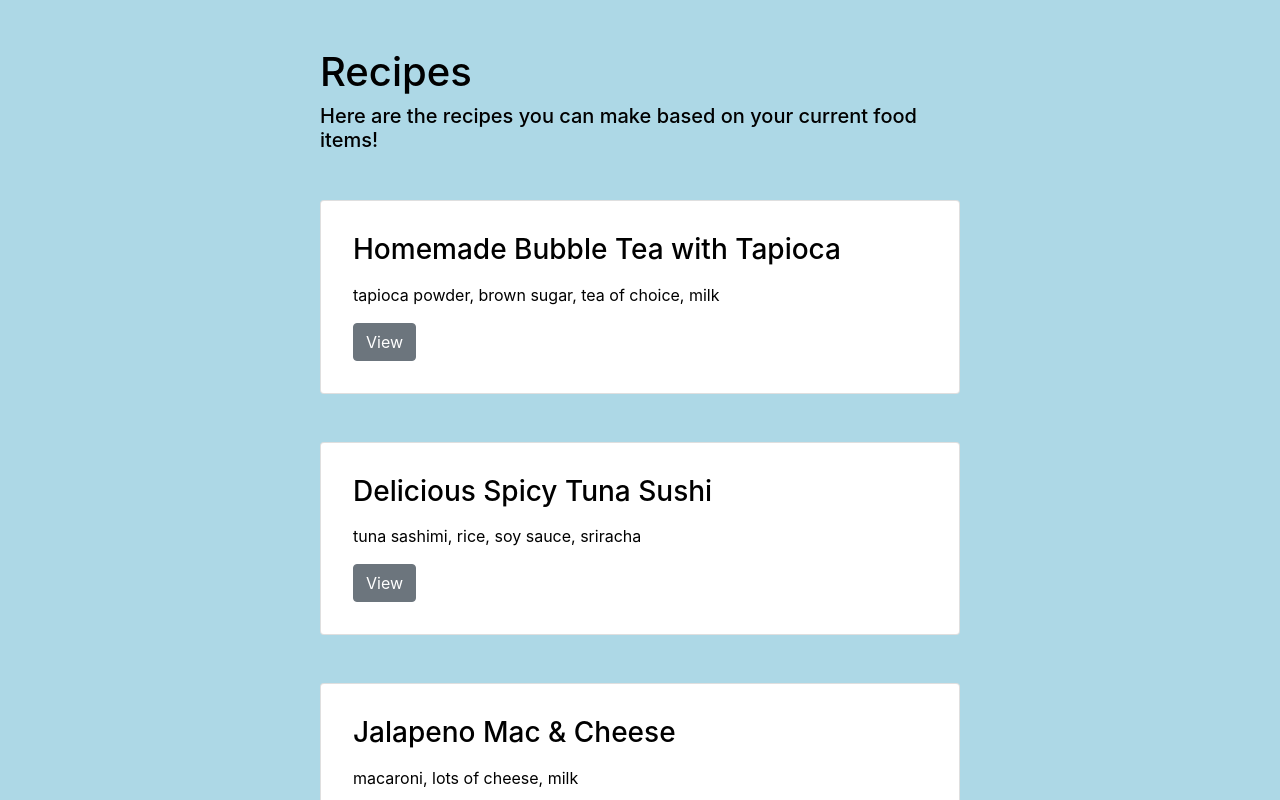
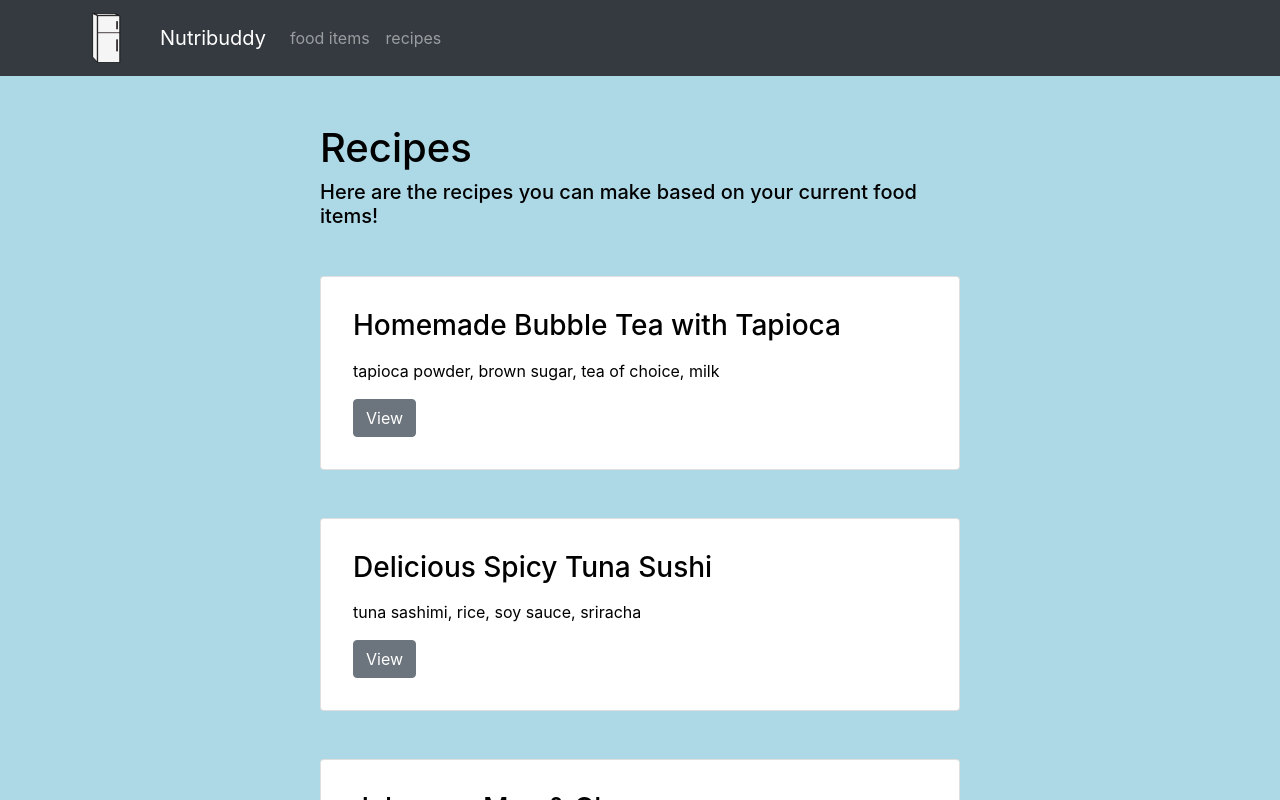
Before and after one commit to zoeyz101/htn2020, a React (Create React App) app in the folder frontend/: page /recipes in a window 1280 px wide. Shown: the top 800 px of the page. Built offline with nearby package versions, Linux system fonts and the light colour scheme.

Commit message:
logged in navbar

```diff
--- a/frontend/src/components/afterlogingNav.js
+++ b/frontend/src/components/afterlogingNav.js
@@ -0,0 +1,32 @@
+import React, { useState } from 'react';
+import './components.module.css';
+import 'bootstrap/dist/css/bootstrap.min.css';
+import Navbar from 'react-bootstrap/Navbar';
+import Button from 'react-bootstrap/Button';
+import Nav from 'react-bootstrap/Nav';
+import logo from '../logo.svg'
+
+const NavBar = (props) => {
+
+  return (
+    <Navbar bg="dark" variant="dark">
+      <Navbar.Brand href="/">
+        <img
+          alt=""
+          src={logo}
+          width="30"
+          height="50"
+        />{' '}
+      </Navbar.Brand>
+      <Navbar.Brand href="/">
+        Nutribuddy
+      </Navbar.Brand>
+      <Nav className="justify-content-end" activeKey="/home">
+        <Nav.Link href="/fooditems">food items</Nav.Link>
+        <Nav.Link href="/recipes"> recipes</Nav.Link>
+      </Nav>
+  </Navbar>
+  );
+}
+
+export default NavBar
--- a/frontend/src/pages/FoodItems.js
+++ b/frontend/src/pages/FoodItems.js
@@ -1,6 +1,7 @@
 import React, { Component } from "react";
 // import Modal from "../components/Modal";
 import AddFood from "../components/AddFood";
+import NavBar from "../components/afterlogingNav"
 import axios from "axios";
 
 class FoodItems extends Component {
@@ -138,6 +139,8 @@ class FoodItems extends Component {
   };
   render() {
     return (
+      <>
+      <NavBar/>
       <main className="content">
         <h1 className="text-uppercase text-center my-4">My Food Items</h1>
         <div className="row">
@@ -172,6 +175,7 @@ class FoodItems extends Component {
           />
         ) : null} */}
       </main>
+      </>
     );
   }
 }
--- a/frontend/src/pages/Recipes.js
+++ b/frontend/src/pages/Recipes.js
@@ -1,8 +1,11 @@
 import React, { useState, useEffect } from 'react'
+import NavBar from "../components/afterlogingNav"
 import { Button } from 'reactstrap'
 
 function Recipes() {
     return(
+        <>
+        <NavBar/>
         <div className="col-md-6 col-sm-10 mx-auto p-0 my-5">
           <h1 className="font-bold text-2xl">
             Recipes
@@ -61,6 +64,7 @@ function Recipes() {
 
 
         </div>
+        </>
     )
 }
 
```
Also changed, not shown: 1 other file (tests, documents, lock files or other folders).
